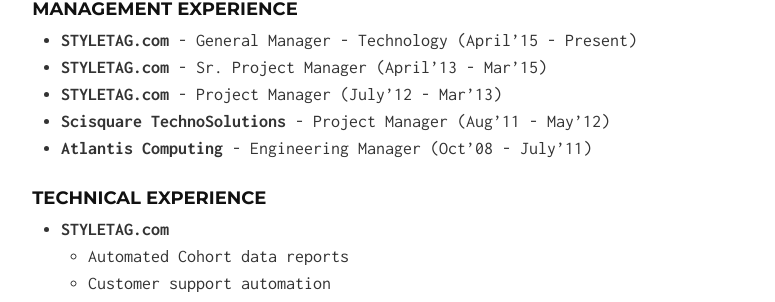
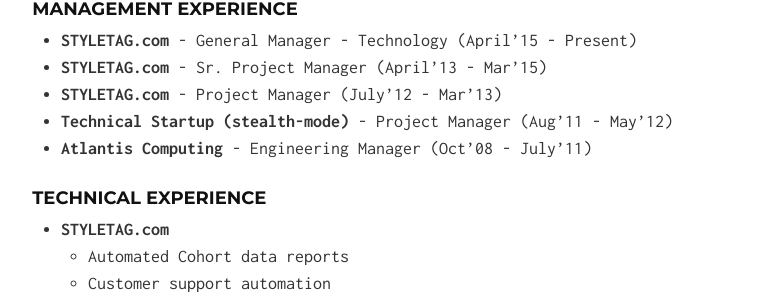
Before and after one commit to develmj/develmj.github.io, a Jekyll site: the page built from index.html, in a window 1280 px wide. Shown: the part 291-593 px from the top of the page, without its empty margins (246-1021 px from the left). Built offline with Jekyll 4.4.1, drawn with Linux system fonts in a browser that asks for light colours; Markdown is read by kramdown in place of the engine named in the settings.

```diff
--- a/_includes/index.md
+++ b/_includes/index.md
@@ -10,7 +10,7 @@ Download: [Curriculum Vitae](/MrityunjayRaviIyer-CV.pdf)
 - **STYLETAG.com** - General Manager - Technology (April'15 - Present)
 - **STYLETAG.com** - Sr. Project Manager (April'13 - Mar'15)
 - **STYLETAG.com** - Project Manager (July'12 - Mar'13)
-- **Scisquare TechnoSolutions** - Project Manager (Aug'11 - May'12)
+- **Technical Startup (stealth-mode)** - Project Manager (Aug'11 - May'12)
 - **Atlantis Computing** - Engineering Manager (Oct'08 - July'11)
 
 ### Technical Experience
```
Also changed, not shown: 1 other file.
